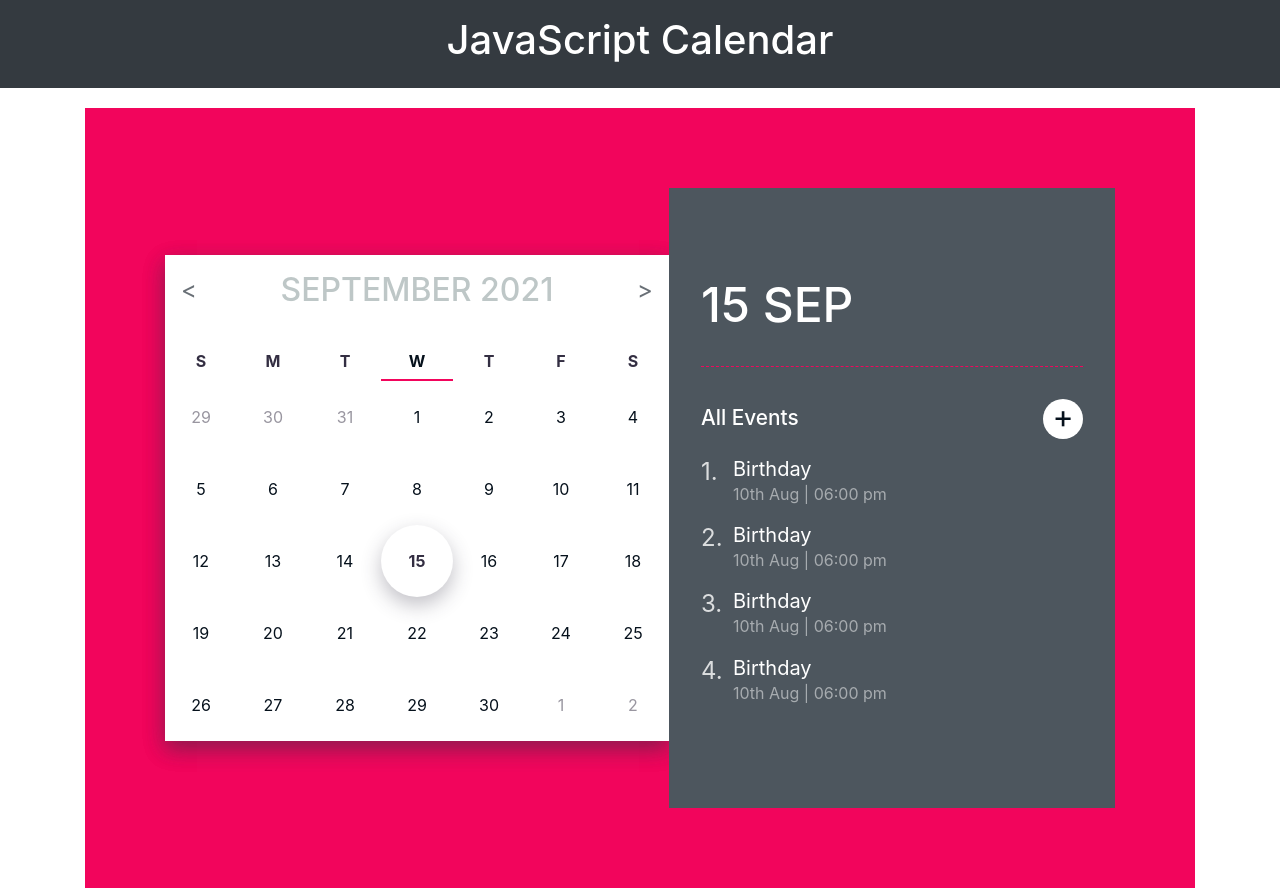
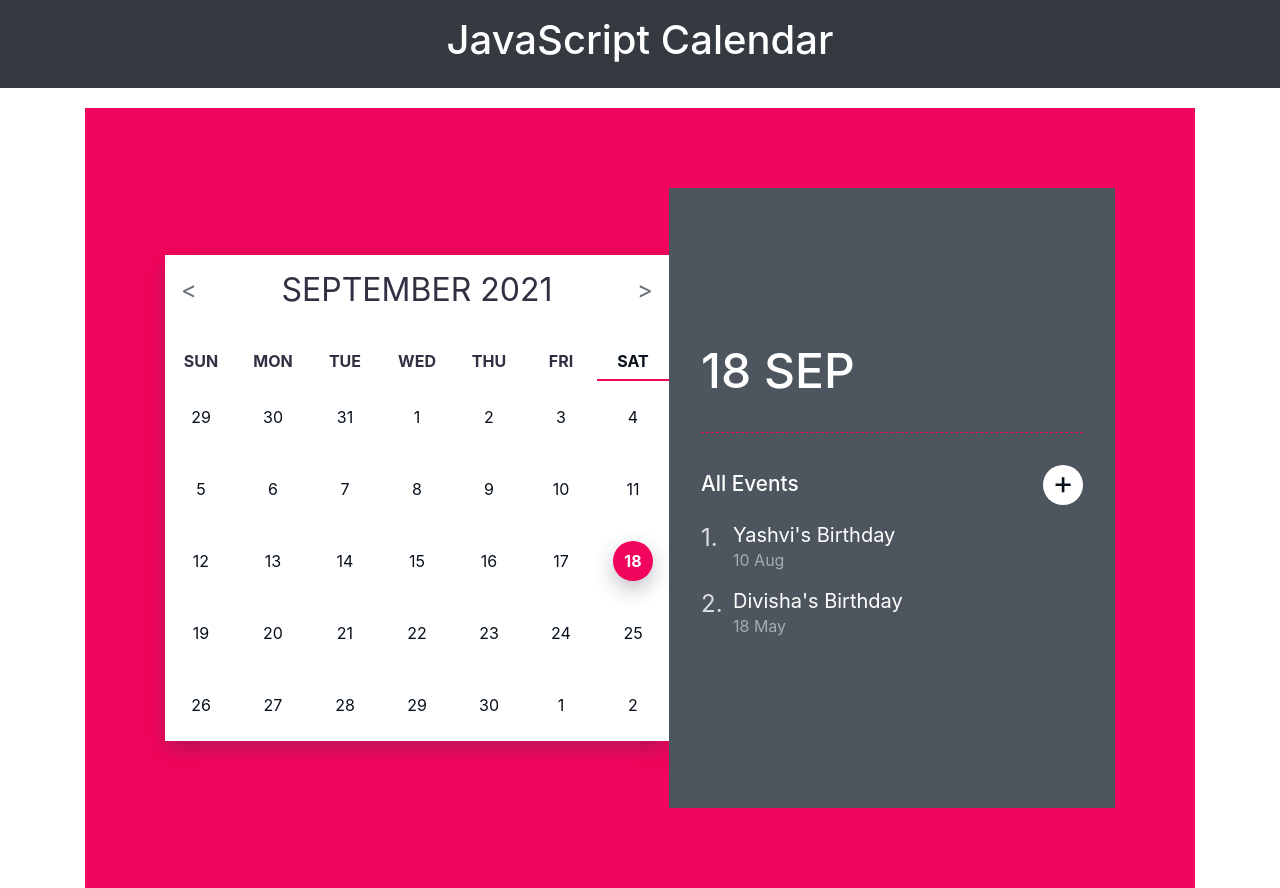
Before and after one commit to bluedeepart/js-calendar, a plain HTML site: page index.html in a window 1280 px wide. Shown: the top 888 px of the page. Drawn offline with nearby package versions, Linux system fonts and the light colour scheme.

Commit message:
copy data in calendar branch

```diff
--- a/assets/css/scss/app.scss
+++ b/assets/css/scss/app.scss
@@ -116,13 +116,26 @@ body {
     &-item {
       line-height: 72px;
       height: 72px;
+      @extend %flex-center;
+      justify-content: center;
+      span {
+        width: 40px;
+        height: 40px;
+        line-height: 40px;
+        display: inline-block;
+        vertical-align: middle;
+      }
       // border-bottom: 2px solid transparent;
       &.active {
         // border-color: $primary_color;
-        border-radius: 50%;
-        font-weight: bold;
-        color: $dark;
-        box-shadow: 0 8px 20px transparentize($dark, $amount: 0.7);
+        span {
+          border-radius: 50%;
+          font-weight: bold;
+          // color: $dark;
+          background-color: $secondary_color;
+          color: #ffffff;
+          box-shadow: 0 8px 20px transparentize($dark, $amount: 0.7);
+        }
       }
     }
   }
@@ -136,8 +149,9 @@ body {
   h4 {
     font-size: 2rem;
     text-transform: uppercase;
-    color: $gray;
+    color: $dark;
     margin: 1rem 0;
+    font-weight: normal;
   }
 }
 
@@ -165,7 +179,7 @@ body {
   }
 }
 
-h2#show-date {
+.current-date {
   font-size: 3rem;
   text-transform: uppercase;
   margin-bottom: 2rem;
@@ -289,3 +303,10 @@ h2#show-date {
     font-size: 1.5rem;
   }
 }
+
+@media only screen and (max-width: 400px) {
+  .date-list-item {
+    line-height: 40px;
+    height: 41px;
+  }
+}
--- a/assets/js/app.js
+++ b/assets/js/app.js
@@ -1,3 +1,6 @@
 "use strict";
 
-window.addEventListener("DOMContentLoaded", function () {});
+window.addEventListener("DOMContentLoaded", function () {
+  const calender = new Calender();
+  calender.init("calender", "events");
+});
--- a/assets/js/deepart-calender.js
+++ b/assets/js/deepart-calender.js
@@ -0,0 +1,295 @@
+const days = [
+  "Sunday",
+  "Monday",
+  "Tuesday",
+  "Wednesday",
+  "Thursday",
+  "Friday",
+  "Saturday",
+];
+
+const months = [
+  "January",
+  "February",
+  "March",
+  "April",
+  "May",
+  "June",
+  "July",
+  "August",
+  "September",
+  "October",
+  "November",
+  "December",
+];
+
+class StClass {
+  static startDate(y, m) {
+    return new Date(y, m, 1);
+  }
+
+  static endDate(y, m) {
+    return new Date(y, m + 1, 0);
+  }
+
+  static dayWordLimit() {
+    let dayWorldLimit;
+    dayWorldLimit = 1;
+    if (window.screen.width >= 768) {
+      dayWorldLimit = 3;
+    }
+    return dayWorldLimit;
+  }
+
+  static createNode(root, tag, cssClass) {
+    const tagName = document.createElement(tag);
+    tagName.classList.add(cssClass);
+    root.appendChild(tagName);
+    return tagName;
+  }
+
+  static checkInputValue = (y, m) => {
+    return (y, m) ? new Date(y, m) : new Date();
+  };
+}
+
+class Calender {
+  d = new Date();
+  curYear = this.d.getFullYear();
+  curMonth = this.d.getMonth();
+  curDate = this.d.getDate();
+
+  constructor() {
+    this.today = StClass.checkInputValue();
+    this.year = this.today.getFullYear();
+    this.month = this.today.getMonth();
+    this.day = this.today.getDay();
+    this.date = this.today.getDate();
+    this.startDate = StClass.startDate(this.year, this.month);
+    this.endDate = StClass.endDate(this.year, this.month);
+    this.prevEndDate = StClass.endDate(this.year, this.month - 1);
+    this.nextStartDate = StClass.startDate(this.year, this.month + 1);
+    this.dayWordLimit = StClass.dayWordLimit();
+  }
+
+  get gsCurrentMonth() {
+    return this.month;
+  }
+  get gsCurrentYear() {
+    return this.year;
+  }
+
+  /* getter setter for next month */
+  set gsNextMonth(prevMonth) {
+    this.month = prevMonth;
+  }
+
+  get gsNextMonth() {
+    return this.month++;
+  }
+
+  set gsNextYear(prevYear) {
+    this.year = prevYear;
+  }
+
+  get gsNextYear() {
+    return this.year++;
+  }
+
+  /* getter setter for previus month */
+  set gsPrevMonth(nextMonth) {
+    this.month = nextMonth;
+  }
+
+  get gsPrevMonth() {
+    return this.month--;
+  }
+
+  set gsPrevYear(nextYear) {
+    this.year = nextYear;
+  }
+
+  get gsPrevYear() {
+    return this.year--;
+  }
+
+  showPrevMonth() {
+    if (this.gsPrevMonth === 0) {
+      this.gsPrevMonth = months.length - 1;
+      this.gsPrevYear;
+    }
+    this.gsPrevMonth = this.gsCurrentMonth;
+    console.log(
+      `Updated Month: ${this.gsCurrentMonth} and Updated Year ${this.gsCurrentYear}`
+    );
+  }
+
+  showNextMonth() {
+    if (this.gsNextMonth >= months.length - 1) {
+      this.gsNextMonth = 0;
+      this.gsNextYear;
+    }
+    this.gsNextMonth = this.gsCurrentMonth;
+    console.log(
+      `Updated Month: ${this.gsCurrentMonth} and Updated Year ${this.gsCurrentYear}`
+    );
+  }
+
+  init(root, eventRoot) {
+    console.log(
+      `${this.day} ${this.date}-${this.gsCurrentMonth}-${this.gsCurrentYear}`
+    );
+    const ui = new UI(root);
+    ui.createMonthAndYear();
+    ui.createDays();
+    ui.createDate();
+
+    const eventsUI = new EventsUI(eventRoot);
+    eventsUI.previewDate();
+    eventsUI.showAllEvents();
+  }
+}
+
+class UI extends Calender {
+  constructor(root) {
+    super();
+    this.rootNode = document.getElementById(root);
+  }
+  createMonthAndYear() {
+    const monthYear = StClass.createNode(
+      this.rootNode,
+      "div",
+      "month-and-year"
+    );
+    monthYear.innerHTML = `
+      <button class="cal-nav cal-nav-prev">&lt;</button>
+      <h4>${months[this.gsCurrentMonth]} ${this.gsCurrentYear}</h4>
+      <button class="cal-nav cal-nav-next">&gt;</button>
+    `;
+    const calNavPrev = monthYear.querySelector(".cal-nav-prev");
+    const calNavNext = monthYear.querySelector(".cal-nav-next");
+    calNavPrev.addEventListener("click", this.showPrevMonth.bind(this));
+    calNavNext.addEventListener("click", this.showNextMonth.bind(this));
+  }
+
+  createDays() {
+    const dayList = StClass.createNode(this.rootNode, "ul", "day-list");
+    dayList.id = "day_list";
+
+    days.map((day, index) => {
+      const d = day.slice(0, this.dayWordLimit);
+      const dayListItem = StClass.createNode(dayList, "li", "day-list-item");
+      dayListItem.dataset.day = d;
+      dayListItem.textContent = d;
+      if (index === this.day) {
+        dayListItem.classList.add("active");
+      }
+    });
+  }
+
+  createDate() {
+    const dateList = StClass.createNode(this.rootNode, "ul", "date-list");
+    dateList.id = "date_list";
+    let firstDay = this.startDate.getDay();
+    let lastDay = days.length - this.endDate.getDay();
+    let lastDate = this.endDate.getDate();
+    let prevEndDate = this.prevEndDate.getDate();
+    let nextStartDate = this.nextStartDate.getDate();
+
+    for (let prev = prevEndDate - firstDay + 1; prev <= prevEndDate; prev++) {
+      const dateListItem = StClass.createNode(
+        dateList,
+        "li",
+        "date-list-item",
+        "prev-month"
+      );
+      dateListItem.innerHTML = `<span>${prev}</span>`;
+    }
+
+    for (let i = 1; i <= lastDate; i++) {
+      const dateListItem = StClass.createNode(dateList, "li", "date-list-item");
+      dateListItem.innerHTML = `<span>${i}</span>`;
+      if (i === this.date) {
+        dateListItem.classList.add("active");
+      }
+    }
+
+    for (let next = nextStartDate; next < lastDay; next++) {
+      const dateListItem = StClass.createNode(
+        dateList,
+        "li",
+        "date-list-item",
+        "next-month"
+      );
+      dateListItem.innerHTML = `<span>${next}</span>`;
+    }
+  }
+}
+
+class Events {
+  constructor(title, date) {
+    this.title = title;
+    this.date = date;
+  }
+}
+
+class EventsUI extends Calender {
+  constructor(eventRoot) {
+    super();
+    this.rootNode = document.getElementById(eventRoot);
+  }
+
+  addEvent() {
+    console.log("Event Added");
+  }
+
+  previewDate() {
+    const currentDate = StClass.createNode(this.rootNode, "h2", "current-date");
+    currentDate.innerHTML = `${this.curDate} ${months[this.curMonth].slice(
+      0,
+      3
+    )}`;
+    return currentDate;
+  }
+
+  showAllEvents() {
+    let events = [
+      new Events("Yashvi's Birthday", "10 Aug", "8:00 AM"),
+      new Events("Divisha's Birthday", "18 May", "6:00 PM"),
+    ];
+    const eventWrapper = StClass.createNode(
+      this.rootNode,
+      "div",
+      "event-wrapper"
+    );
+    const eventHeader = StClass.createNode(eventWrapper, "div", "event-header");
+    eventHeader.innerHTML = `
+    <h5>All Events</h5>
+    <button><span>&plus;</span></button>
+    `;
+    eventHeader
+      .querySelector("button")
+      .addEventListener("click", this.addEvent);
+
+    const eventBody = StClass.createNode(eventWrapper, "div", "event-body");
+
+    if (events.length === 0) {
+      eventBody.innerHTML = `<p>No Event</p>`;
+    } else {
+      const eventList = StClass.createNode(eventBody, "ul", "event-list");
+      events.map((event) => {
+        const eventListItem = StClass.createNode(
+          eventList,
+          "li",
+          "event-list-item"
+        );
+        eventListItem.innerHTML = `
+        <div class="event-title">${event.title}</div>
+        <div class="event-des">${event.date} </div>
+        `;
+      });
+    }
+
+    return eventWrapper;
+  }
+}
--- a/index.html
+++ b/index.html
@@ -21,89 +21,8 @@
     <main>
         <div class="container-md">
             <div id="app">
-                <div id="calender">
-                    <div id="calender">
-                        <div class="month-and-year">
-                            <button class="cal-nav cal-nav-prev">&lt;</button>
-                            <h4>September 2021</h4>
-                            <button class="cal-nav cal-nav-next">&gt;</button>
-                        </div>
-                        <ul class="day-list" id="day_list">
-                            <li class="day-list-item" data-day="S">S</li>
-                            <li class="day-list-item" data-day="M">M</li>
-                            <li class="day-list-item" data-day="T">T</li>
-                            <li class="day-list-item active" data-day="W">W</li>
-                            <li class="day-list-item" data-day="T">T</li>
-                            <li class="day-list-item" data-day="F">F</li>
-                            <li class="day-list-item" data-day="S">S</li>
-                        </ul>
-                        <ul class="date-list" id="date_list">
-                            <li class="date-list-item prev-month" data-day="prev-month">29</li>
-                            <li class="date-list-item prev-month" data-day="prev-month">30</li>
-                            <li class="date-list-item prev-month" data-day="prev-month">31</li>
-                            <li class="date-list-item" data-day="1">1</li>
-                            <li class="date-list-item" data-day="2">2</li>
-                            <li class="date-list-item" data-day="3">3</li>
-                            <li class="date-list-item" data-day="4">4</li>
-                            <li class="date-list-item" data-day="5">5</li>
-                            <li class="date-list-item" data-day="6">6</li>
-                            <li class="date-list-item" data-day="7">7</li>
-                            <li class="date-list-item" data-day="8">8</li>
-                            <li class="date-list-item" data-day="9">9</li>
-                            <li class="date-list-item" data-day="10">10</li>
-                            <li class="date-list-item" data-day="11">11</li>
-                            <li class="date-list-item" data-day="12">12</li>
-                            <li class="date-list-item" data-day="13">13</li>
-                            <li class="date-list-item" data-day="14">14</li>
-                            <li class="date-list-item active" data-day="15">15</li>
-                            <li class="date-list-item" data-day="16">16</li>
-                            <li class="date-list-item" data-day="17">17</li>
-                            <li class="date-list-item" data-day="18">18</li>
-                            <li class="date-list-item" data-day="19">19</li>
-                            <li class="date-list-item" data-day="20">20</li>
-                            <li class="date-list-item" data-day="21">21</li>
-                            <li class="date-list-item" data-day="22">22</li>
-                            <li class="date-list-item" data-day="23">23</li>
-                            <li class="date-list-item" data-day="24">24</li>
-                            <li class="date-list-item" data-day="25">25</li>
-                            <li class="date-list-item" data-day="26">26</li>
-                            <li class="date-list-item" data-day="27">27</li>
-                            <li class="date-list-item" data-day="28">28</li>
-                            <li class="date-list-item" data-day="29">29</li>
-                            <li class="date-list-item" data-day="30">30</li>
-                            <li class="date-list-item next-month" data-day="next-month">1</li>
-                            <li class="date-list-item next-month" data-day="next-month">2</li>
-                        </ul>
-                    </div>
-                </div>
-                <div id="events">
-                    <h2 id="show-date">15 Sep</h2>
-                    <div class="event-wrapper">
-                        <div class="event-header">
-                            <h5>All Events</h5>
-                            <button><span>&plus;</span></button>
-                        </div>
-
-                        <ui class="event-list">
-                            <li class="event-list-item">
-                                <div class="event-title">Birthday</div>
-                                <div class="event-des">10th Aug | 06:00 pm</div>
-                            </li>
-                            <li class="event-list-item">
-                                <div class="event-title">Birthday</div>
-                                <div class="event-des">10th Aug | 06:00 pm</div>
-                            </li>
-                            <li class="event-list-item">
-                                <div class="event-title">Birthday</div>
-                                <div class="event-des">10th Aug | 06:00 pm</div>
-                            </li>
-                            <li class="event-list-item">
-                                <div class="event-title">Birthday</div>
-                                <div class="event-des">10th Aug | 06:00 pm</div>
-                            </li>
-                        </ui>
-                    </div>
-                </div>
+                <div id="calender"></div>
+                <div id="events"></div>
             </div>
         </div>
     </main>
```
Also changed, not shown: assets/css/app.min.css, 2 other files.
